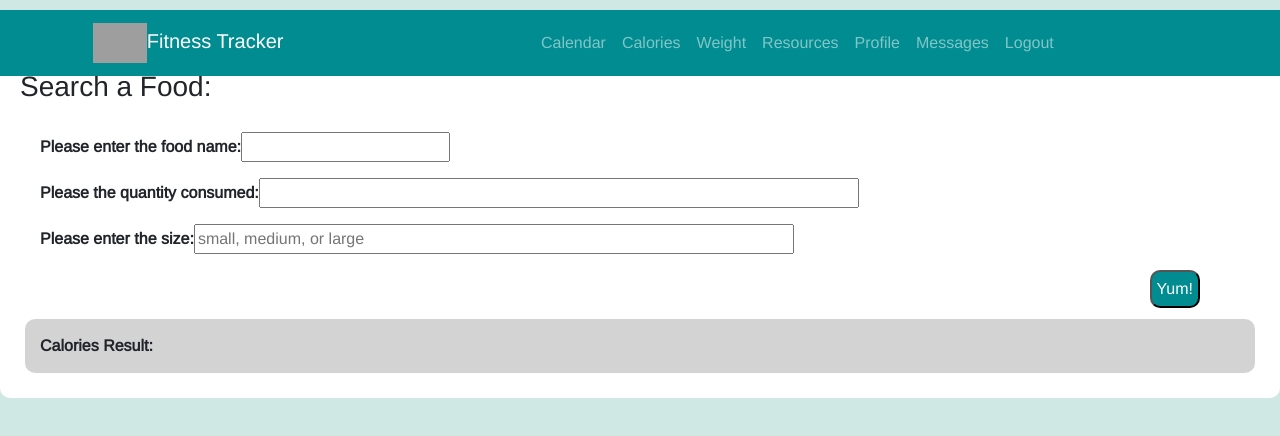
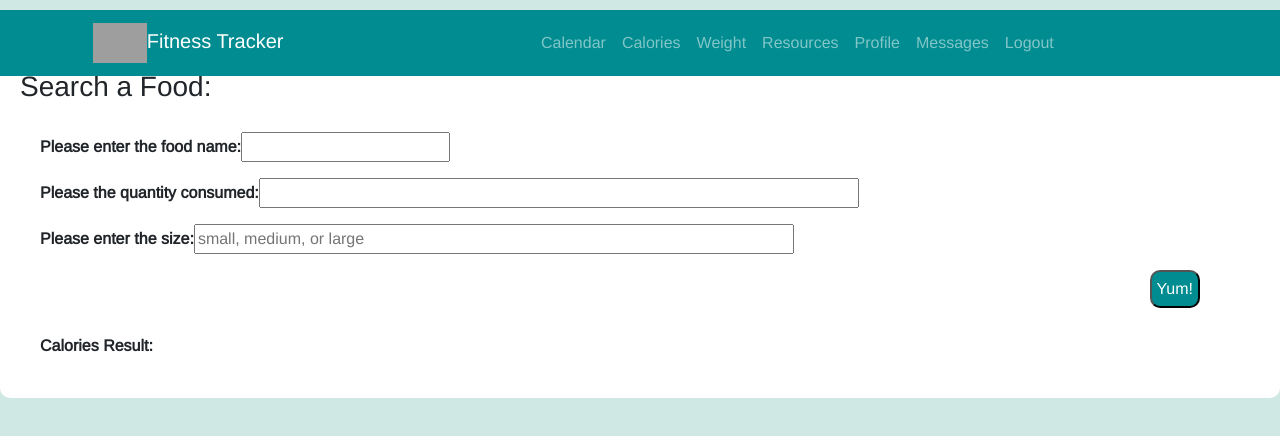
Before and after one commit to warnerhannah/project3-fitness-tracker, a React (Create React App) app in the folder client/: page /food in a window 1280 px wide. Shown: the top 436 px of the page. Built offline with nearby package versions, Linux system fonts and the light colour scheme; sample sign-in values are in the browser's storage; grey boxes are pictures that could not be loaded.

Commit message:
pulling from master

```diff
--- a/client/src/components/Calories.js
+++ b/client/src/components/Calories.js
@@ -25,6 +25,7 @@ function Calories(props) {
             },
             {
               label: "Calorie Lost",
+              fill: true,
               // this changes line fill color
               backgroundColor: ["rgb(128,1,128,0.6)"],
               // this changes the color of the dots
--- a/client/src/components/Weight.js
+++ b/client/src/components/Weight.js
@@ -15,7 +15,7 @@ function Weight(props) {
           backgroundColor: ["rgb(75,192,192,0.4)"],
           // this changes the color of the dots
           pointBackgroundColor: "rgb(75,192,192)",
-
+          borderColor: "rgb(75,192,192)",
           pointHoverRadius: 5,
           pointHoverBorderColor: "black",
           data: props.data
--- a/client/src/pages/style.css
+++ b/client/src/pages/style.css
@@ -63,7 +63,7 @@ h1 {
 }
 
 .graph {
-    background: #CCCCCC;
+    background: white;
     /* height: 300px; */
     border-radius: 10px;
     width: 48%;
@@ -121,7 +121,7 @@ form {
 }
 
 .read {
-    background: lightgrey;
+    background: white;
     border-radius: 10px;
     padding: 15px;
     margin: 5px;
```
